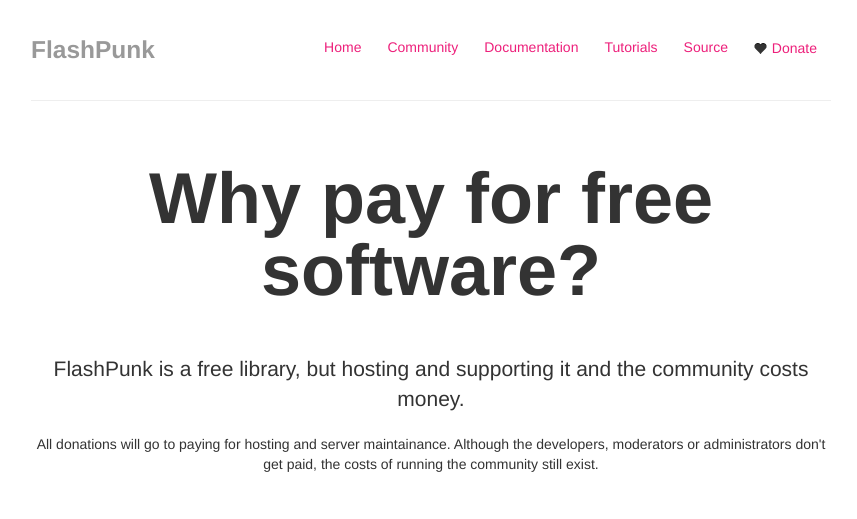
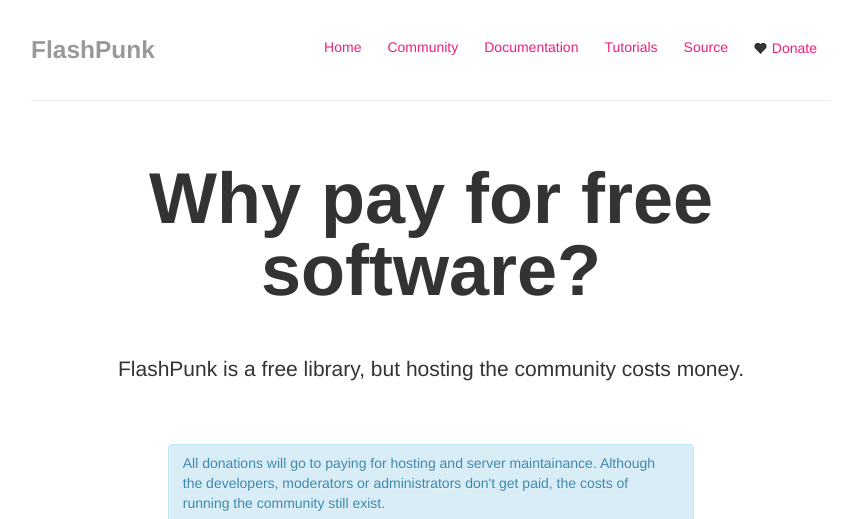
Before and after one commit to useflashpunk/useflashpunk.github.io, a Jekyll site: the page built from donate/index.html, in a window 1280 px wide, cut to the strip 0-519 px from the top of the page. Shown: the whole strip, without its empty margins (209-1066 px from the left). Built offline with Jekyll 4.4.1, drawn with Linux system fonts in a browser that asks for light colours.

Commit message:
Update index.html

```diff
--- a/donate/index.html
+++ b/donate/index.html
@@ -5,13 +5,13 @@
 
 <div class="jumbotron">
   <h1>Why pay for free software?</h1>
-  <p class="lead">FlashPunk is a free library, but hosting and supporting it and the community costs money.</p>
-  <p>All donations will go to paying for hosting and server maintainance. Although the developers, moderators or administrators don't get paid, the costs of running the community still exist.</p>
+  <p class="lead">FlashPunk is a free library, but hosting the community costs money.</p>
 </div>
 
 <div class="row-fluid primary-action">
-  <div class="span8 offset2">
-    <form action="https://www.paypal.com/cgi-bin/webscr" method="post" target="_top">
+  <div class="span8 offset2 alert alert-info">
+    <p>All donations will go to paying for hosting and server maintainance. Although the developers, moderators or administrators don't get paid, the costs of running the community still exist.</p>
+    <form class="pull-left" action="https://www.paypal.com/cgi-bin/webscr" method="post" target="_top" class="pull>
       <input type="hidden" name="cmd" value="_s-xclick">
       <input type="hidden" name="hosted_button_id" value="4TSSBR2XMHX46">
       <input type="image" src="https://www.paypalobjects.com/en_US/i/btn/btn_donate_LG.gif" border="0" name="submit" alt="PayPal - The safer, easier way to pay online!">
```
